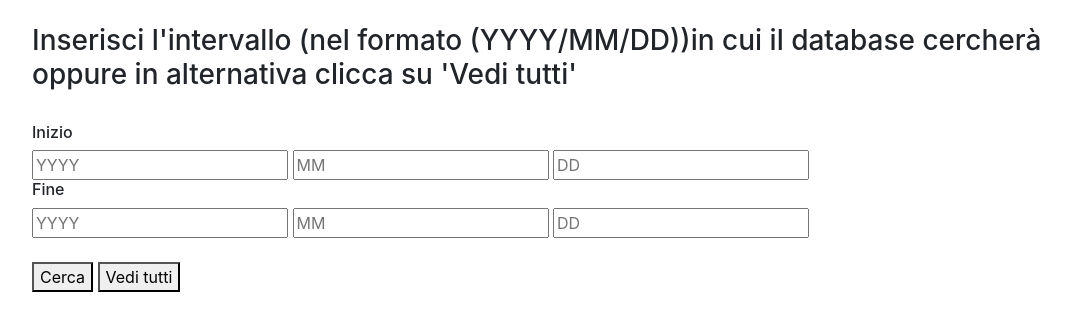
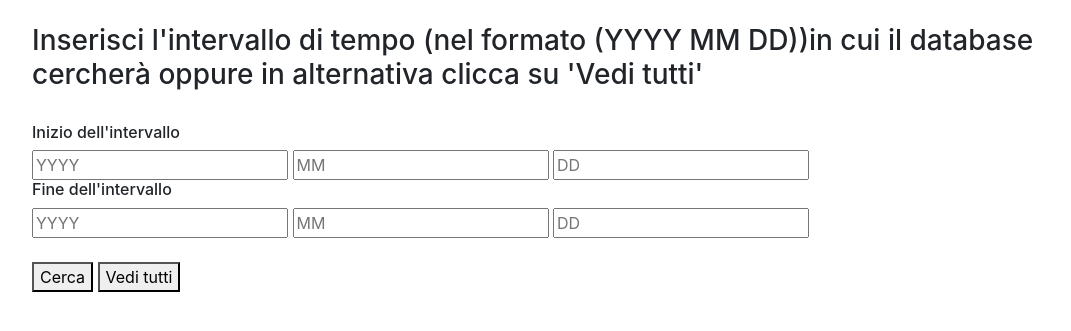
Before and after one commit to Ro0t-set/problemi-tecnici, a Django app: page /getpdf/ in a window 1280 px wide. Shown: the part 64-395 px from the top of the page, without its empty margins (53-1124 px from the left). Run offline with Django 3.2, Linux system fonts and the light colour scheme; some libraries are stand-ins or nearby versions.

Commit message:
minor changes

```diff
--- a/app/templates/getpdf.html
+++ b/app/templates/getpdf.html
@@ -3,14 +3,14 @@
 <br>
 <div class="container">
   <div id="warnings"></div>
-  <h3>Inserisci l'intervallo (nel formato (YYYY/MM/DD))in cui il database cercherà oppure in alternativa clicca su 'Vedi tutti'</h3>
+  <h3>Inserisci l'intervallo di tempo (nel formato (YYYY MM DD))in cui il database cercherà oppure in alternativa clicca su 'Vedi tutti'</h3>
   <br>
-  <h6>Inizio</h6>
+  <h6>Inizio dell'intervallo</h6>
   <input type="number" id="startyear" placeholder="YYYY">
   <input type="number" id="startmonth" placeholder="MM">
   <input type="number" id="startday" placeholder="DD">
   <br>
-  <h6>Fine</h6>
+  <h6>Fine dell'intervallo</h6>
   <input type="number" id="endyear" placeholder="YYYY">
   <input type="number" id="endmonth" placeholder="MM">
   <input type="number" id="endday" placeholder="DD">
```
